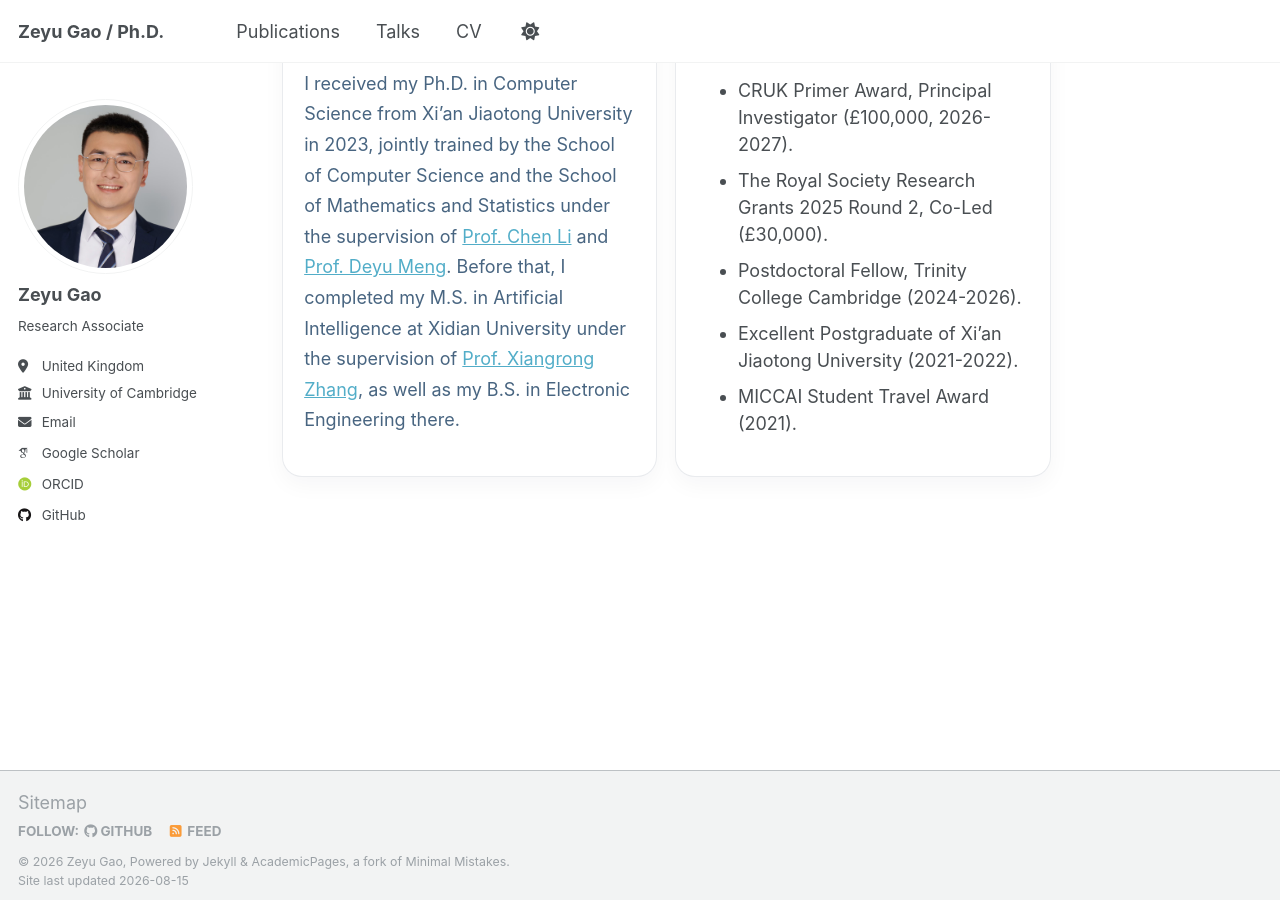
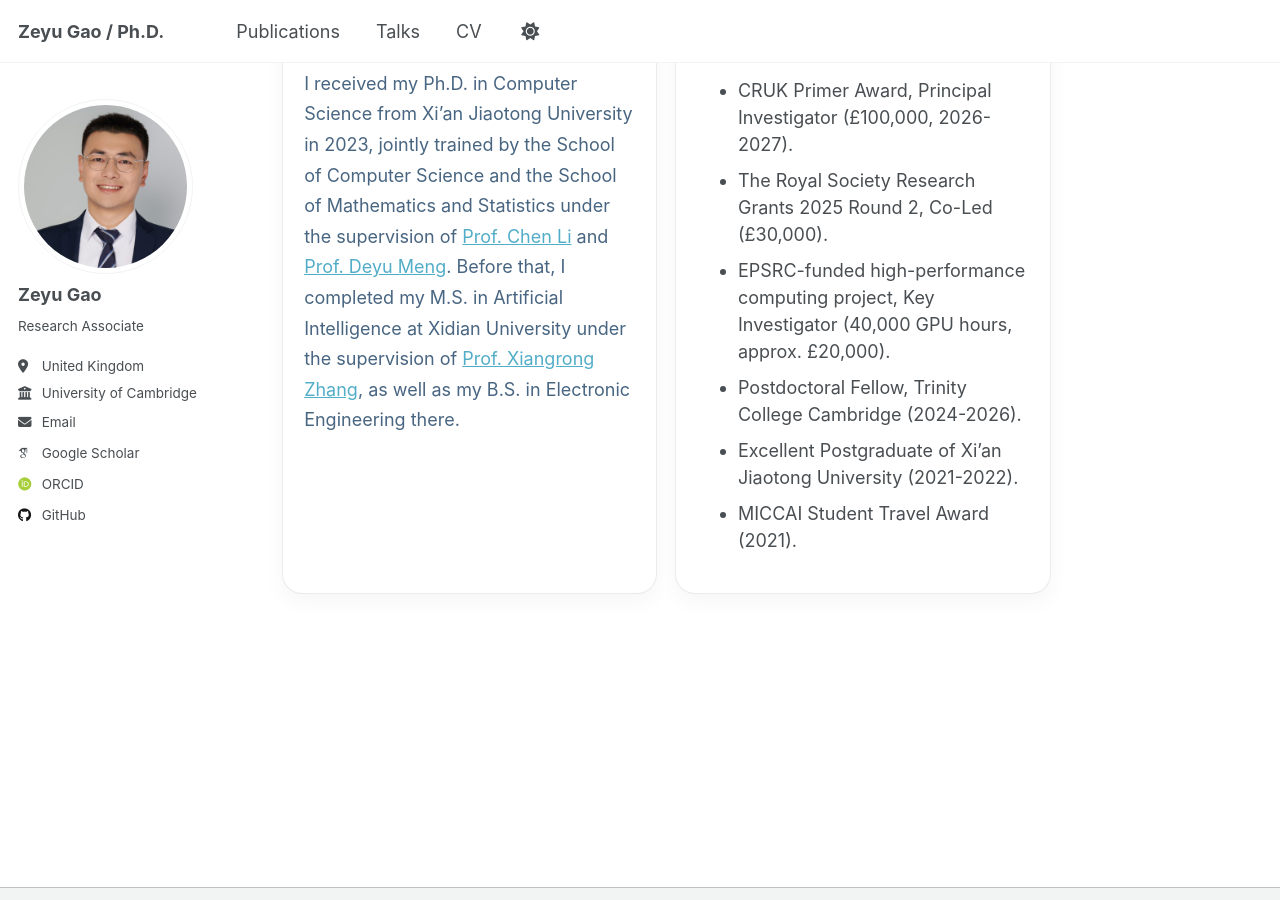
Before and after one commit to ZeyuGaoAi/ZeyuGaoAi.github.io, a Jekyll site: the page built from _pages/about.md, in a window 1280 px wide and 900 px high, scrolled down 5509 px. Built offline with Jekyll 4.4.1, drawn with Linux system fonts in a browser that asks for light colours; some web fonts are replaced; a script that is not in the unit is left out.

Commit message:
Add EPSRC HPC honor

```diff
--- a/_pages/about.md
+++ b/_pages/about.md
@@ -202,6 +202,7 @@ redirect_from:
       <ul>
         <li>CRUK Primer Award, Principal Investigator (£100,000, 2026-2027).</li>
         <li>The Royal Society Research Grants 2025 Round 2, Co-Led (£30,000).</li>
+        <li>EPSRC-funded high-performance computing project, Key Investigator (40,000 GPU hours, approx. £20,000).</li>
         <li>Postdoctoral Fellow, Trinity College Cambridge (2024-2026).</li>
         <li>Excellent Postgraduate of Xi’an Jiaotong University (2021-2022).</li>
         <li>MICCAI Student Travel Award (2021).</li>
```
